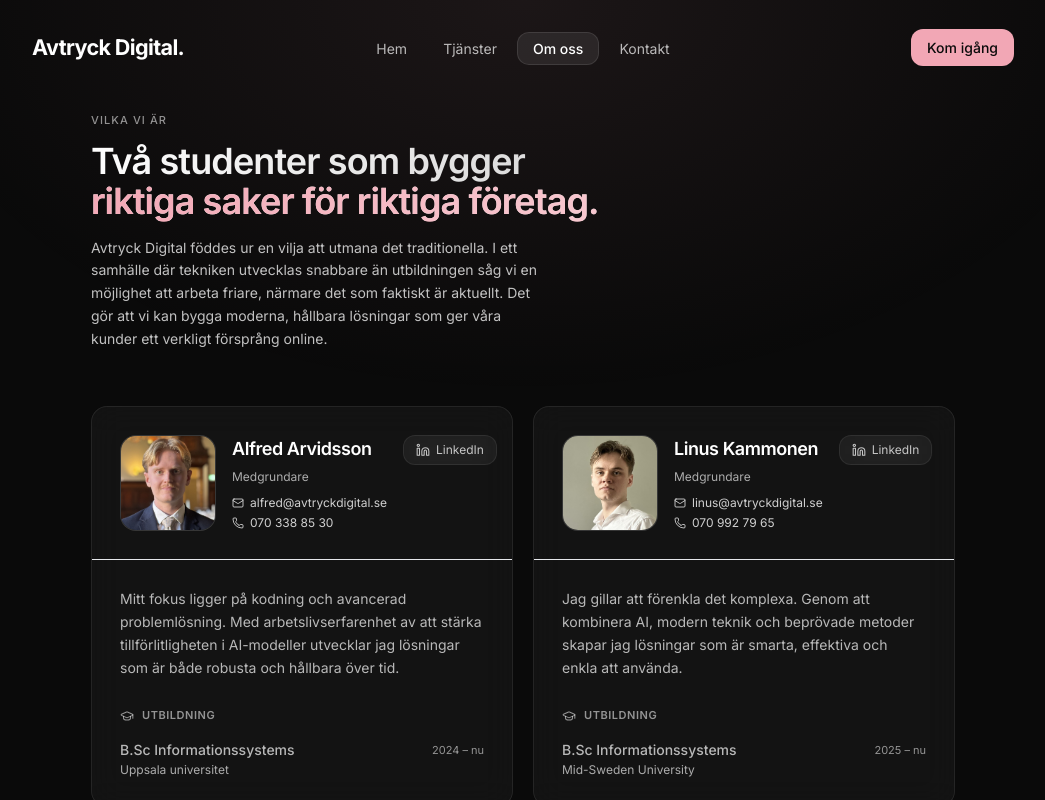
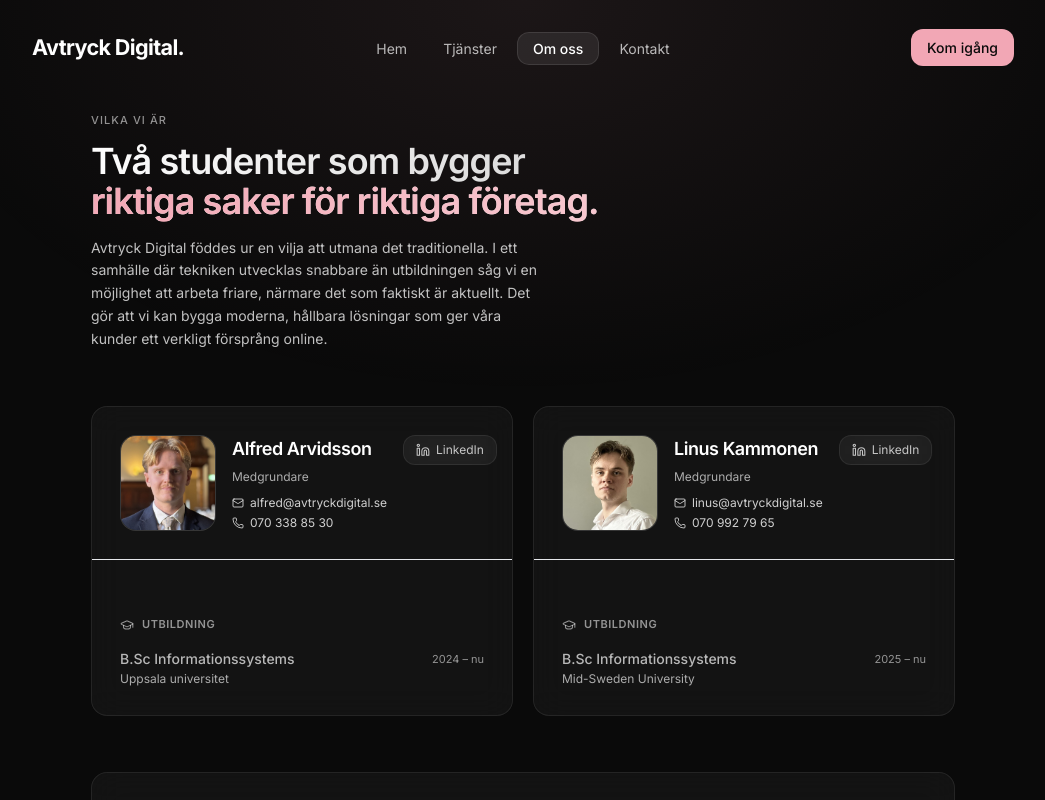
Before and after one commit to L-A-Solutions/growable-site, a Next.js app: page /about in a window 1280 px wide. Shown: the top 800 px of the page, without its empty margins (117-1162 px from the left). Built offline with nearby package versions, Linux system fonts and the light colour scheme.

Commit message:
Remove bios from profile cards
Co-Authored-By: Claude Sonnet 4.6 <noreply@anthropic.com>

```diff
--- a/app/about/page.tsx
+++ b/app/about/page.tsx
@@ -129,7 +129,6 @@ function PersonCard({ person, index }: { person: Person; index: number }) {
       <div className="p-7 flex flex-col gap-7">
         {/* Left */}
         <div>
-          <p className="text-sm text-white/70 leading-relaxed">{person.bio}</p>
         </div>
 
         {/* Right */}
```
